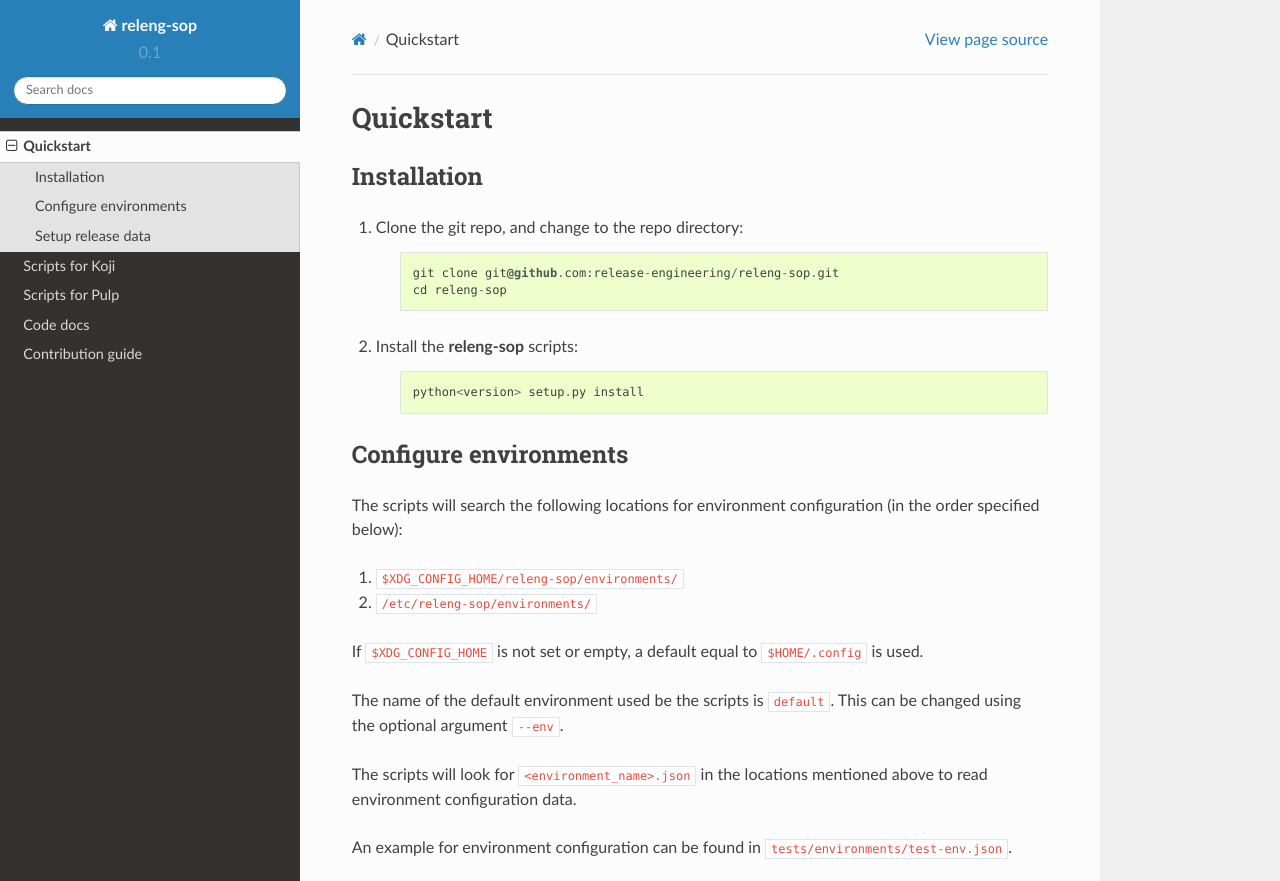
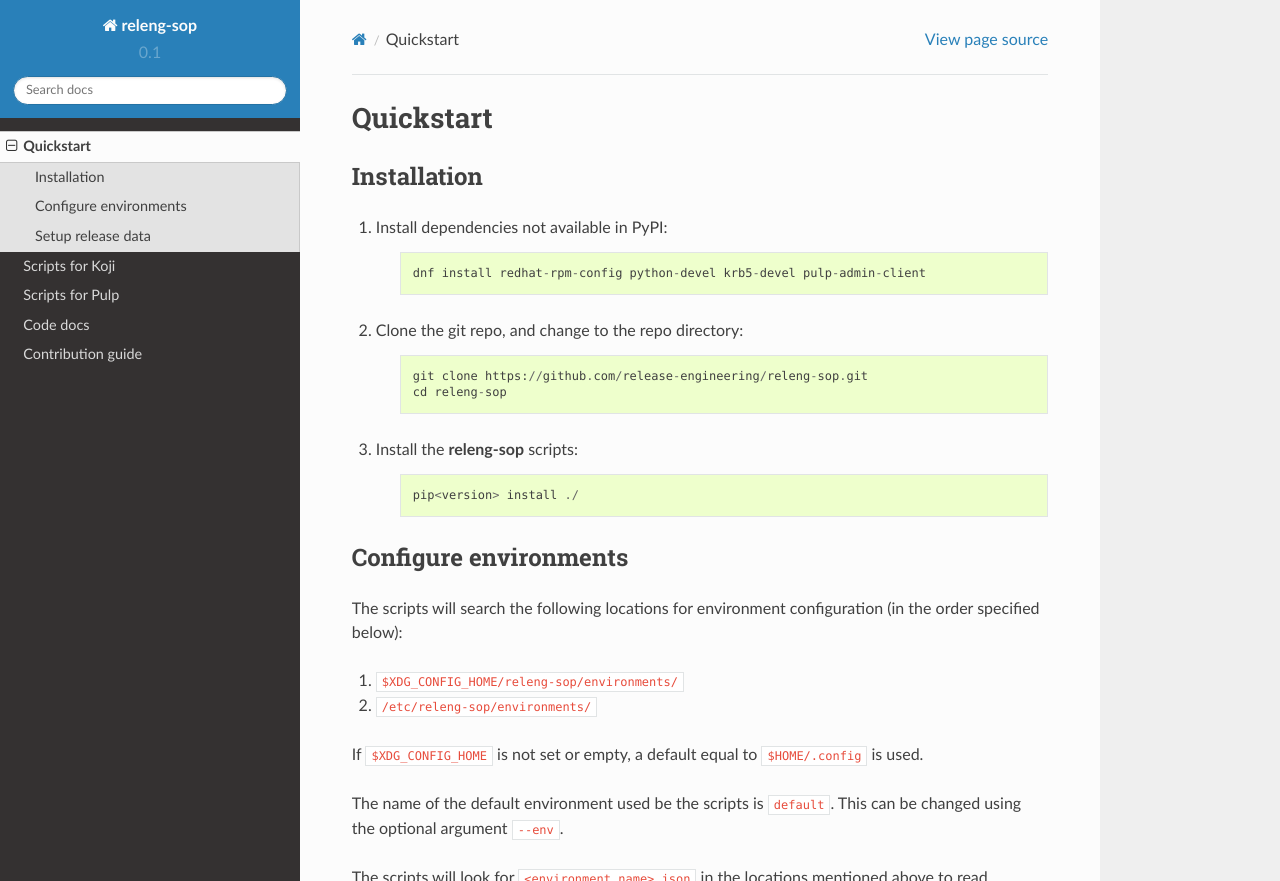
Before and after one commit to release-engineering/releng-sop, a Sphinx documentation site: the page built from docs/quickstart.rst, in a window 1280 px wide and 900 px high, cut to the strip 0-881 px from the top of the window. Built offline with Sphinx 7.4.7 and the Read the Docs theme 2.0.0, drawn with Linux system fonts in a browser that asks for light colours.

Commit message:
Add step to install non-pypi dependencies
Some dependencies required during installation or run-time are
not available in PyPI, so they can't be handled by setup.py.

Adding an extra step to install these with dnf.

Updating command to clone git repo to use https instead of
git.

Updating command for installation to use pip instead of
setup.py install.

```diff
--- a/docs/quickstart.rst
+++ b/docs/quickstart.rst
@@ -4,11 +4,18 @@
 Installation
 ------------
 
+#. Install dependencies not available in PyPI:
+
+    ::
+
+        dnf install redhat-rpm-config python-devel krb5-devel pulp-admin-client
+
+
 #. Clone the git repo, and change to the repo directory:
 
     ::
 
-        git clone git@github.com:release-engineering/releng-sop.git
+        git clone https://github.com/release-engineering/releng-sop.git
         cd releng-sop
 
 
@@ -16,7 +23,7 @@
 
     ::
 
-        python<version> setup.py install
+        pip<version> install ./
 
 
 Configure environments
```
